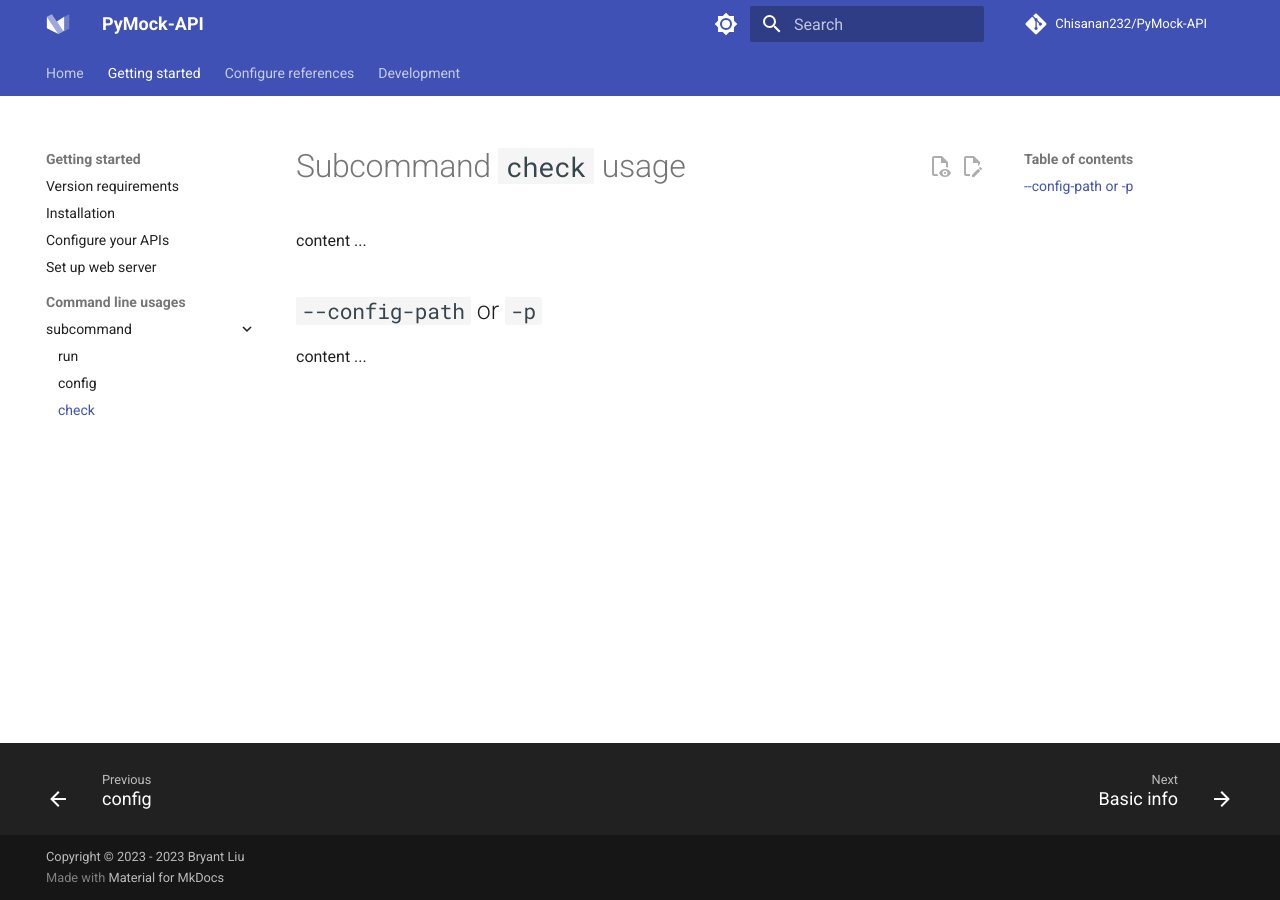
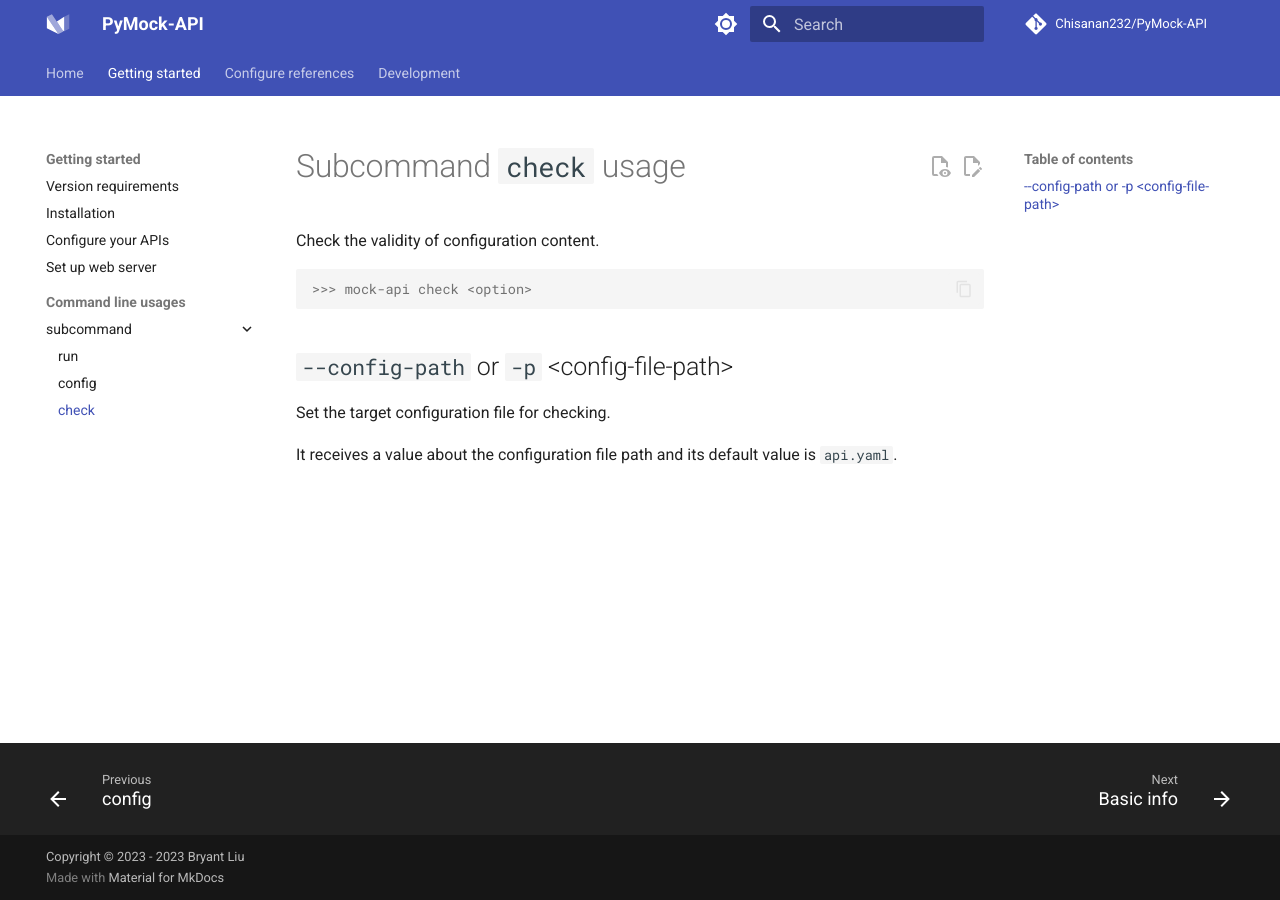
Before and after one commit to Chisanan232/PyMock-Server, an MkDocs documentation site: the page built from docs/command-line-usage/subcmd-check.md, in a window 1280 px wide. Built offline with MkDocs 1.6.1 and Material for MkDocs 9.7.7, drawn with Linux system fonts in a browser that asks for light colours; comment, search, counter and statistics services are not loaded.

Commit message:
Add content of page *Command line usages/Subcommand check usage*.

````diff
--- a/docs/command-line-usage/subcmd-check.md
+++ b/docs/command-line-usage/subcmd-check.md
@@ -1,8 +1,14 @@
 # Subcommand ``check`` usage
 
-content ...
+Check the validity of configuration content.
+
+```console
+>>> mock-api check <option>
+```
 
 
-## ``--config-path`` or ``-p``
+## ``--config-path`` or ``-p`` <config-file-path\>
 
-content ...
+Set the target configuration file for checking.
+
+It receives a value about the configuration file path and its default value is ``api.yaml``.
````
